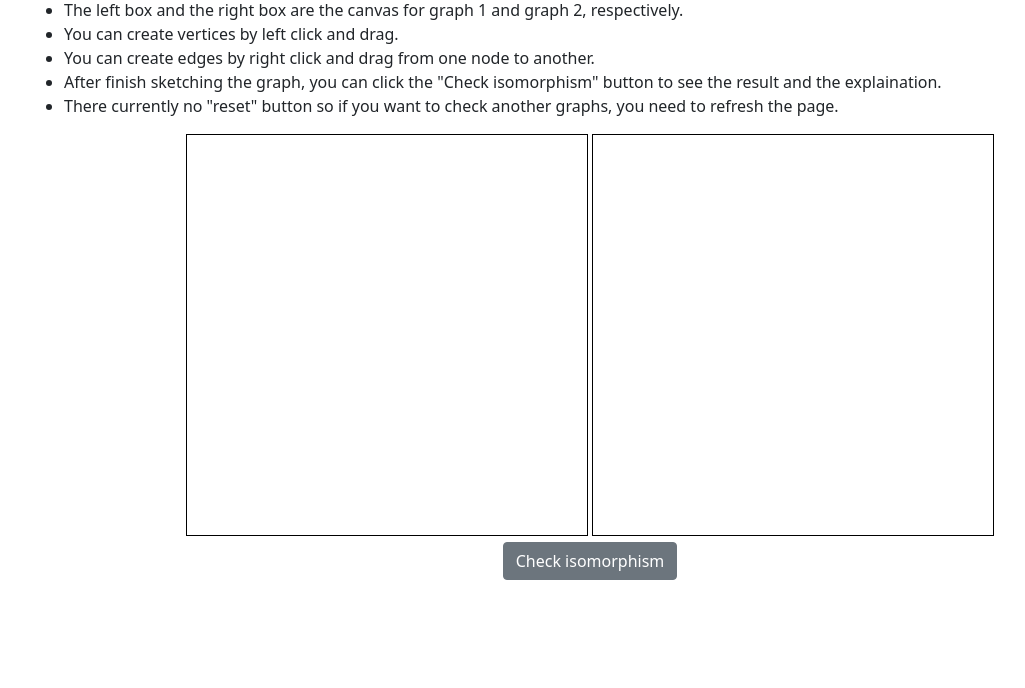
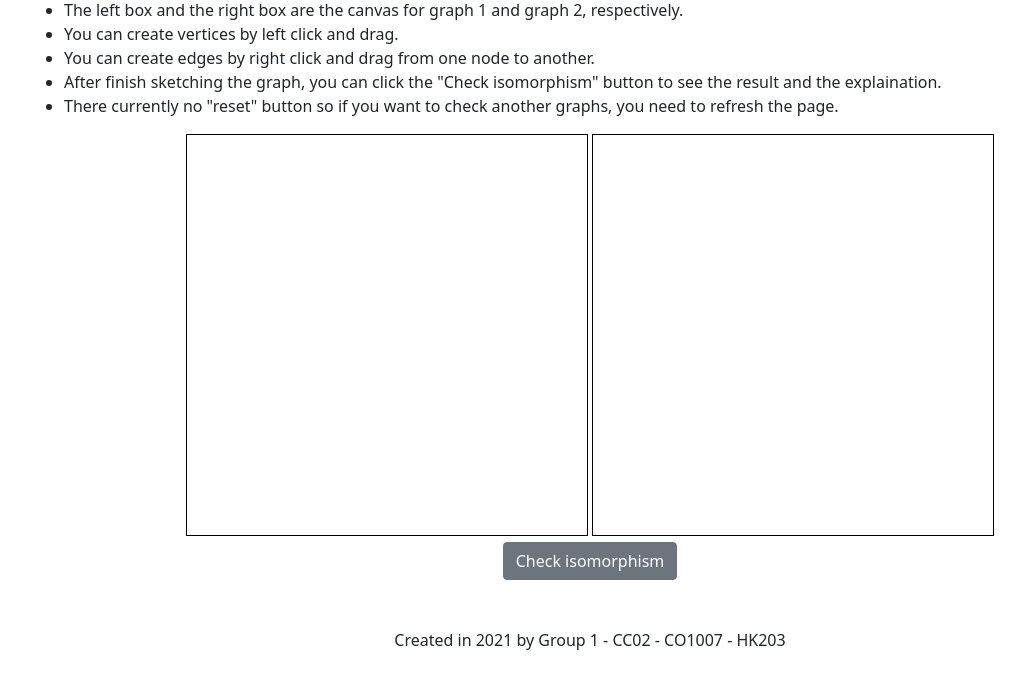
Before and after one commit to binhnguyen288-source/graphiso.github.io, a plain HTML site: page index.html in a window 1280 px wide. Shown: the part 98-786 px from the top of the page, without its empty margins (50-1075 px from the left). Drawn offline with nearby package versions, Linux system fonts and the light colour scheme.

Commit message:
Update index.html

```diff
--- a/index.html
+++ b/index.html
@@ -30,7 +30,14 @@
         <div class="pt-2">
           <p></p>
         </div>
+
       </div>
+
     </div>
+    <footer>
+      <div class="text-center pt-4">
+        Created in 2021 by Group 1 - CC02 - CO1007 - HK203
+      </div>
+    </footer>
   </body>
 </html>
```
